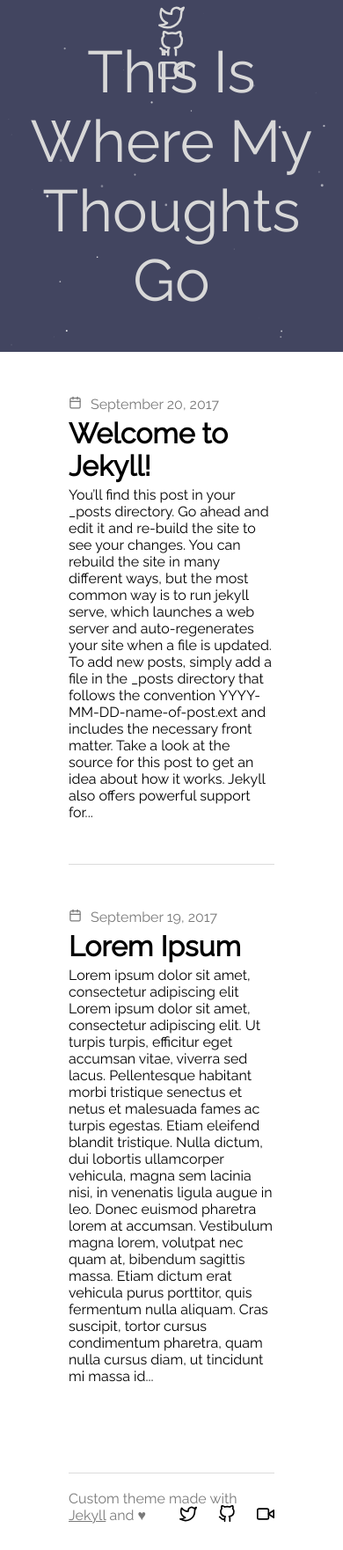
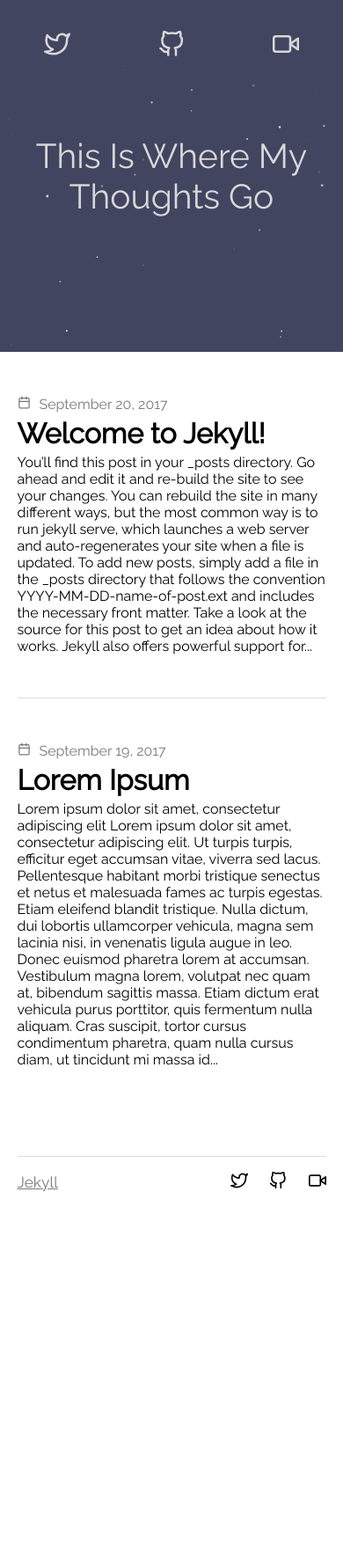
Before and after one commit to SolarFloss/blog, a Jekyll site: the page built from index.html, in a window 390 px wide. Shown: the whole page at 88% size. Built offline with Jekyll 4.4.1, drawn with Linux system fonts in a browser that asks for light colours; after the commit the page ends 1364 px from its top, so only the background shows below that.

Commit message:
some responsive stuff

```diff
--- a/_includes/footer.html
+++ b/_includes/footer.html
@@ -1,5 +1,6 @@
 <div class="footer-wrapper">
     <span class="blog-info">Custom theme made with <a href="https://jekyllrb.com">Jekyll</a> and ♥</span>
+    <span class="blog-info-small"><a href="https://jekyllrb.com">Jekyll</a></span>
     <div class="media-icons">
         <a href="#"><i class="icon twitter" data-feather="twitter"></i></a>
         <a href="#"><i class="icon github" data-feather="github"></i></a>
--- a/_includes/head.html
+++ b/_includes/head.html
@@ -11,5 +11,6 @@
     <link href="https://fonts.googleapis.com/css?family=Raleway" rel="stylesheet">
     <link href="https://fonts.googleapis.com/css?family=Cousine" rel="stylesheet">
     <link rel="stylesheet" href="{{site.baseurl}}/css/main.css">
+    <link rel="stylesheet" href="{{site.baseurl}}/css/mobile.css">
     <link rel="stylesheet" href="{{site.baseurl}}/css/syntax.css">
 </head>
--- /dev/null
+++ b/_sass/_variables.scss
@@ -0,0 +1 @@
+$width: 60%;
--- /dev/null
+++ b/css/mobile.css
@@ -0,0 +1,61 @@
+@media (max-width: 700px) {
+  /*
+      Top wrapper
+  */
+  .top-wrapper {
+    margin-right: 0px;
+    padding-right: 0px; }
+    .top-wrapper .icons-wrapper {
+      grid-row: 1 / 2;
+      text-align: center;
+      align-self: center;
+      z-index: 2;
+      display: grid;
+      grid-template-columns: repeat(3, 1fr); }
+      .top-wrapper .icons-wrapper svg {
+        margin: 0px 25px 0px 25px;
+        color: #d8d8d8;
+        outline: none;
+        width: 30px;
+        height: auto;
+        transition: all linear 0.1s; }
+      .top-wrapper .icons-wrapper .github:hover {
+        color: #4078c0; }
+      .top-wrapper .icons-wrapper .twitter:hover {
+        color: #1dcaff; }
+      .top-wrapper .icons-wrapper .youtube:hover {
+        color: #cc181e; }
+    .top-wrapper .main-text {
+      z-index: 2;
+      text-align: center;
+      grid-column: 1;
+      grid-row: 2 / 4;
+      font-family: 'Raleway', sans-serif;
+      font-size: 10vw;
+      align-self: center;
+      color: #d8d8d8; }
+
+  /*
+      Post wrapper
+  */
+  .post-wrapper {
+    width: 90%; }
+
+  .single-post-wrapper {
+    width: 90%; }
+
+  .footer-wrapper {
+    width: 90%;
+    margin-bottom: 20px;
+    padding-bottom: 10px; }
+    .footer-wrapper .blog-info {
+      display: none; }
+    .footer-wrapper .blog-info-small {
+      display: block;
+      float: left;
+      font-size: 13pt;
+      transform: translateY(0px); }
+    .footer-wrapper a {
+      color: #7a7a7a; } }
+
+/*# sourceMappingURL=mobile.css.map */
```
Also changed, not shown: _sass/main.scss (renamed from css/main.scss, +4 -4 lines), _sass/mobile.scss (added, +83 -0 lines), 3 other files.
